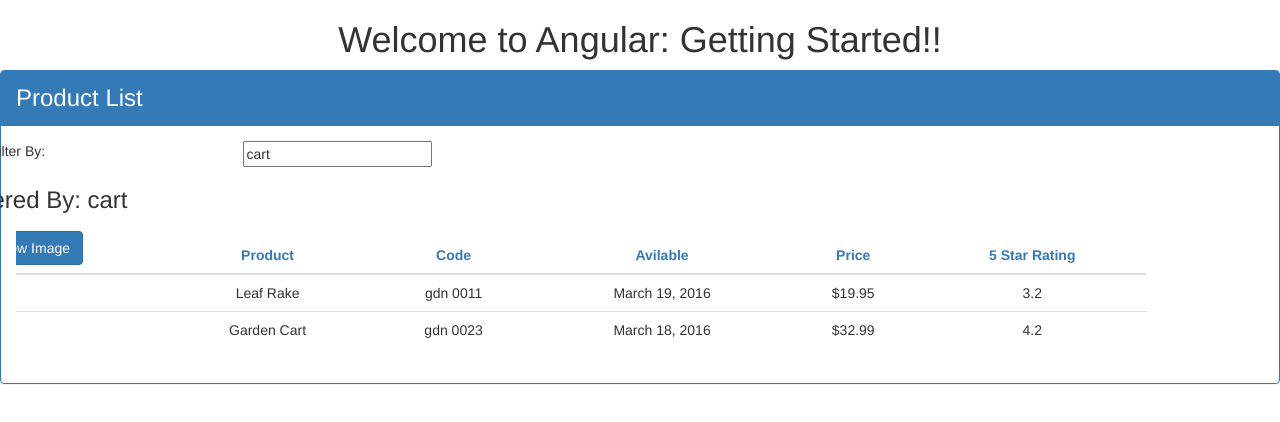
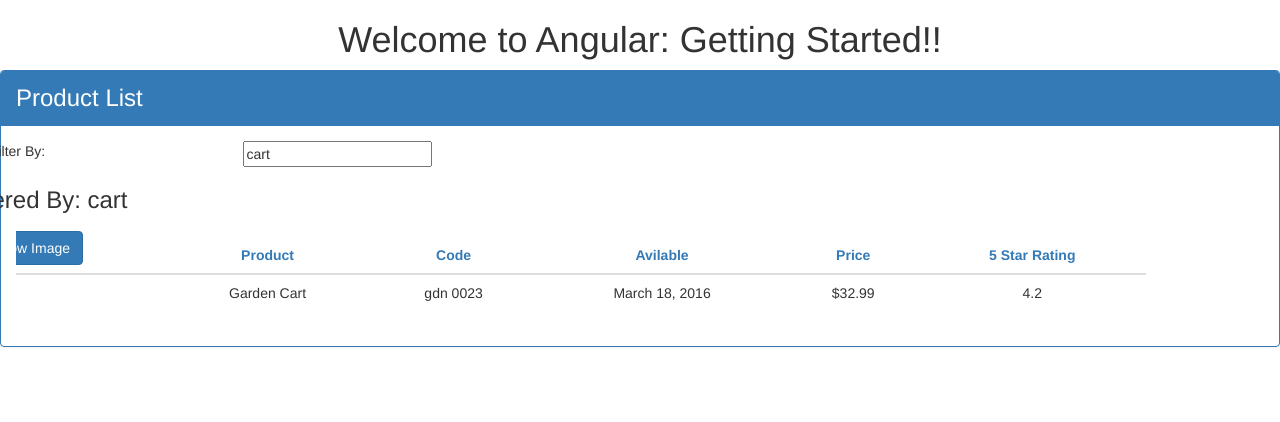
Before and after one commit to TamerHussien/APM, an Angular app: page / in a window 1280 px wide. Shown: the top 422 px of the page. Built offline with nearby package versions, Linux system fonts and the light colour scheme.

Commit message:
m6-06 - Filtering a List - More on Components

```diff
--- a/src/app/products/product-list.component.html
+++ b/src/app/products/product-list.component.html
@@ -31,7 +31,7 @@
                     </tr>
                 </thead>
                 <tbody>
-                    <tr *ngFor="let product of products">
+                    <tr *ngFor="let product of filteredProducts">
                         <td>
                             <img *ngIf="showImage" [src]='product.imageUrl' alt="product.productName" [title]='product.productName' [style.width.px]="imageWidth" [style.margin.px]="imageMargin">
                         </td>
--- a/src/app/products/product-list.component.ts
+++ b/src/app/products/product-list.component.ts
@@ -8,11 +8,20 @@ import { IProduct } from './product';
 })
 
 export class ProductListComponent implements OnInit {
+    _listFilter: string;
     pageTitle: string = 'Product List';
     imageWidth: number = 50;
     imageMargin: number = 2;
     showImage: boolean = false;
-    listFilter: string = 'cart';
+    filteredProducts: IProduct[];
+    get listFilter(): string {
+        return this._listFilter;
+    }
+
+    set listFilter(value: string) {
+        this._listFilter = value;
+        this.filteredProducts = this.listFilter ? this.performFilter(this.listFilter) : this.products;
+    }
     products: IProduct[] = [
         {
             'productId': 1,
@@ -36,6 +45,10 @@ export class ProductListComponent implements OnInit {
         },
     ];
 
+    constructor () {
+        this.filteredProducts = this.products;
+        this.listFilter = 'cart';
+    }
     toggleImages(): void {
 
         this.showImage = !this.showImage;
@@ -44,4 +57,13 @@ export class ProductListComponent implements OnInit {
     ngOnInit(): void {
         console.log('In OnInit');
     }
+
+    performFilter(filterBy: string): IProduct[] {
+
+        filterBy = filterBy.toLocaleLowerCase();
+
+        return this.products.filter((product: IProduct) =>
+            product.productName.toLocaleLowerCase().indexOf(filterBy) !== -1
+        );
+    }
 }
```
